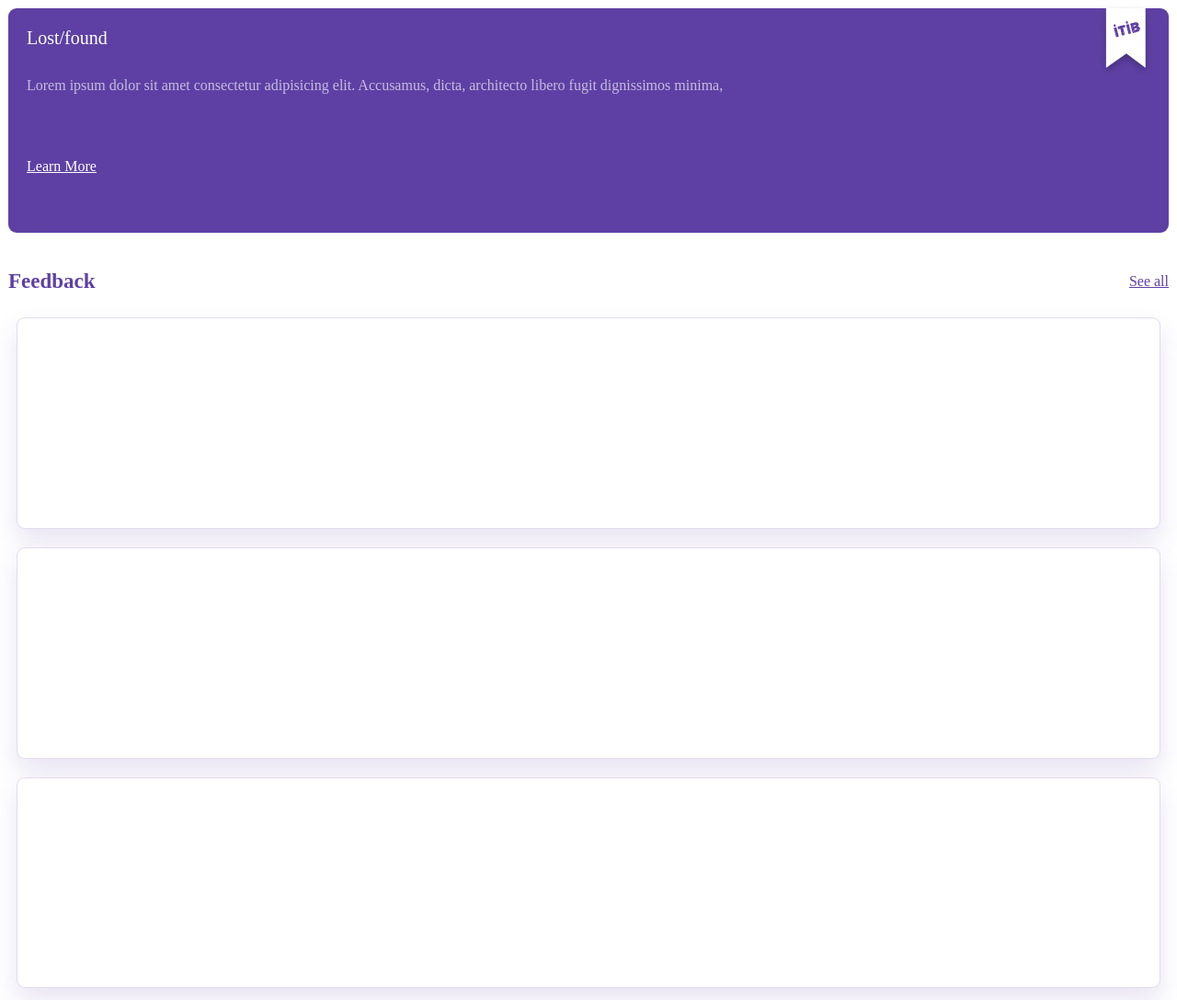
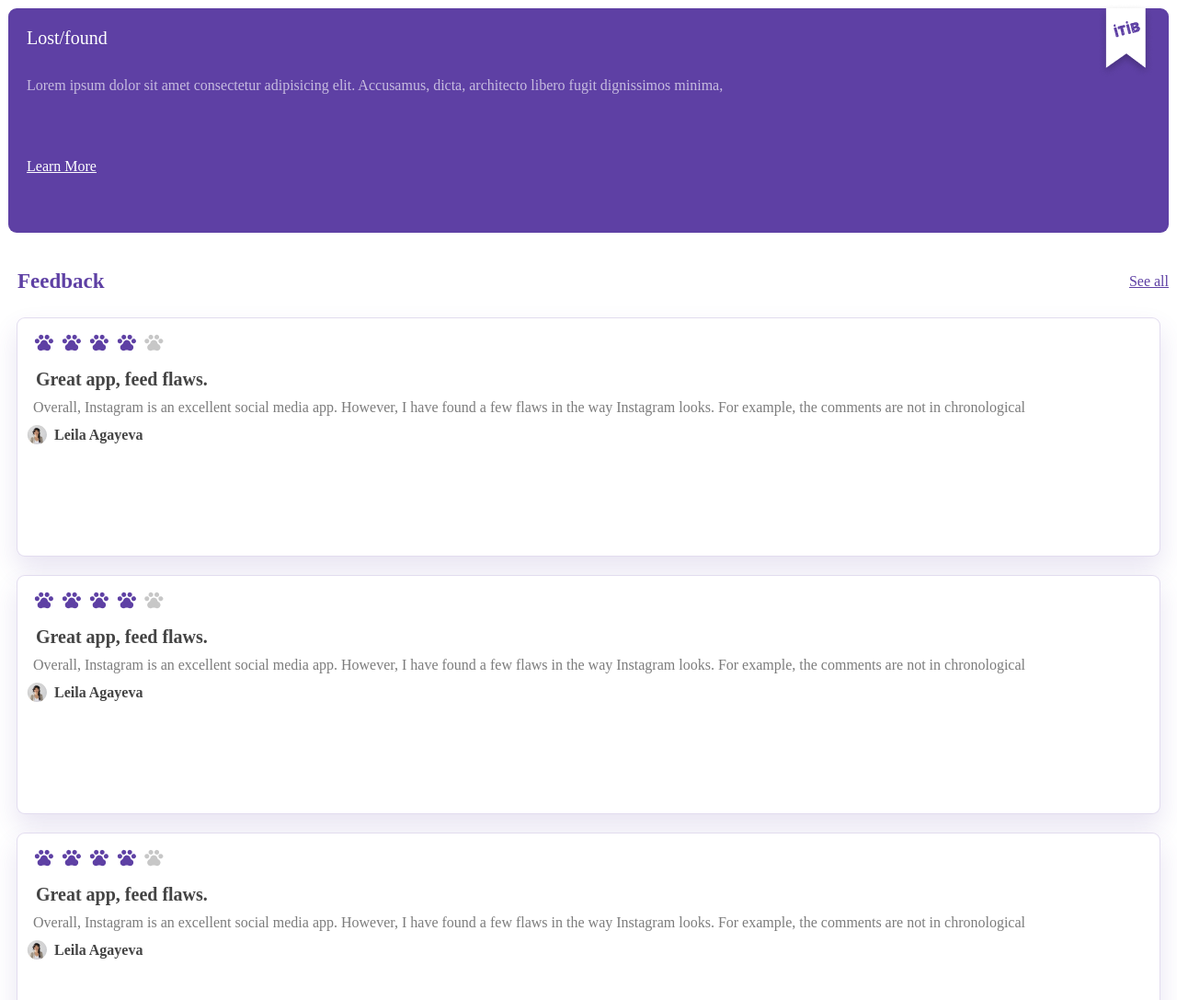
Before and after one commit to mujgangurbanova/pawcial, a website: page src/pages/index.html in a window 1280 px wide. Shown: the part 1713-2800 px from the top of the page at 92% size. Drawn offline with Linux system fonts and the light colour scheme; a web font is replaced by a local one.

Commit message:
finished

```diff
--- a/src/pages/index.html
+++ b/src/pages/index.html
@@ -19,6 +19,7 @@
     />
   </head>
   <body>
+    <header>
       <nav>
         <div class="nav-menu">
           <img src="../assets/images/logo.svg" alt="website-logo" />
@@ -29,6 +30,7 @@
           </div>
         </div>
       </nav>
+    </header>
     <div class="app-wrapper">
       <div class="download-app">
         <div class="app-container">
@@ -60,14 +62,14 @@
           <img class="map" src="../assets/images/map 1.png" alt="map" />
         </div> -->
       </div>
-      <div class="app-location">
+      <section class="app-location">
         <div class="add-location">
           <h1>Your location on Pawcial map</h1>
           <p>Veterenian,petshop, petfriendly restaurant</p>
           <button class="add-location-btn">Add Location</button>
         </div>
-      </div>
-      <div class="find-pet-wrapper">
+      </section>
+      <section class="find-pet-wrapper">
         <div class="find-pet-container">
           <h1>
             Find best <br />
@@ -76,9 +78,9 @@
           </h1>
           <img src="../assets/images/pet.png" alt="Pet find" />
         </div>
-      </div>
+      </section>
       <h1 class="category-title cat-feed">Categories</h1>
-      <div class="categories cards">
+      <section class="categories cards">
         <div class="child-categories items">
           <img src="../assets/images/help tag.png" alt="help tag" />
           <div class="categories-information">
@@ -112,25 +114,96 @@
             <a class="learn-more btn" href="">Learn More</a>
           </div>
         </div>
-      </div>
-      <div class="feedback">
+      </section>
+      <section class="feedback">
         <div class="feedback-header">
           <h1 class="feedback-title cat-feed">Feedback</h1>
-          <a  class="see-all btn" href="">See all</a>
+          <a class="see-all btn" href="">See all</a>
         </div>
         <div class="feedback-cards cards">
           <div class="card-items items">
-
+            <div class="icon-group">
+              <img src="../assets/images/pati.png" />
+              <img src="../assets/images/pati.png" />
+              <img src="../assets/images/pati.png" />
+              <img src="../assets/images/pati.png" />
+              <img src="../assets/images/pati2.png" />
+            </div>
+            <h3>Great app, feed flaws.</h3>
+            <div class="feedback-text">
+              <p>
+                Overall, Instagram is an excellent social media app. However, I
+                have found a few flaws in the way Instagram looks. For example,
+                the comments are not in chronological
+              </p>
+            </div>
+            <div class="person-feed">
+              <img src="../assets/images/ellipse.png" alt="person picture" />
+              <span>Leila Agayeva</span>
+            </div>
           </div>
           <div class="card-items items">
-
+            <div class="icon-group">
+              <img src="../assets/images/pati.png" />
+              <img src="../assets/images/pati.png" />
+              <img src="../assets/images/pati.png" />
+              <img src="../assets/images/pati.png" />
+              <img src="../assets/images/pati2.png" />
+            </div>
+            <h3>Great app, feed flaws.</h3>
+            <div class="feedback-text">
+              <p>
+                Overall, Instagram is an excellent social media app. However, I
+                have found a few flaws in the way Instagram looks. For example,
+                the comments are not in chronological
+              </p>
+            </div>
+            <div class="person-feed">
+              <img src="../assets/images/ellipse.png" alt="person picture" />
+              <span>Leila Agayeva</span>
+            </div>
           </div>
           <div class="card-items items">
-
+            <div class="icon-group">
+              <img src="../assets/images/pati.png" />
+              <img src="../assets/images/pati.png" />
+              <img src="../assets/images/pati.png" />
+              <img src="../assets/images/pati.png" />
+              <img src="../assets/images/pati2.png" />
+            </div>
+            <h3>Great app, feed flaws.</h3>
+            <div class="feedback-text">
+              <p>
+                Overall, Instagram is an excellent social media app. However, I
+                have found a few flaws in the way Instagram looks. For example,
+                the comments are not in chronological
+              </p>
+            </div>
+            <div class="person-feed">
+              <img src="../assets/images/ellipse.png" alt="person picture" />
+              <span>Leila Agayeva</span>
             </div>
           </div>
         </div>
+      </section>
     </div>
+    <footer>
+      <img class="web-logo"src="../assets/images/logo.svg" alt="website-logo" />
+      <img class="app-store app-store-icon" src="../assets/images/appstore.png" alt="download on the app store">
+      <div class="links">
+        <a href="">About us</a>
+        <a href="">Help</a>
+        <a href="">Privacy</a>
+        <a href="">Location</a>
+      </div>
+      <div class="social-icons">
+        <img src="../assets/images/facebook.png" alt="facebook">
+        <img src="../assets/images/instagram.png" alt="Instagram">
+        <img src="../assets/images/skype.png" alt="skype">
+        <img src="../assets/images/skypebird.png" >
+        <img src="../assets/images/linkedin.png" alt="linkedin" >
+      </div>
+    </footer>
     <script src="../javascript/index.js"></script>
   </body>
 </html>
--- a/src/styles/index.css
+++ b/src/styles/index.css
@@ -9,6 +9,8 @@
 * {
     margin: 0;
     padding: 0;
+    font-family: 'Hyundai Sans Head Office';
+
 }
 
 *,
@@ -164,7 +166,6 @@ blockquote {
 
 .category-title {
     margin-bottom: 10px;
-    margin-left: 10px;
 }
 
 .child-categories {
@@ -233,6 +234,8 @@ blockquote {
     color: var(--primaryColor);
     font-size: 23px;
     font-weight: bold;
+    margin-left: 10px;
+
 }
 
 .cards {
@@ -253,14 +256,93 @@ blockquote {
     background-color: #ffff;
     border: 1.82339px solid rgba(94, 64, 164, 0.18);
     box-shadow: 0px 13.6754px 27.3508px rgba(94, 64, 164, 0.14);
-    height: 229.75px;
+    height: 260px;
 }
 
-.app-group{
+.card-items:last-child {
+    margin-bottom: 40px;
+}
+
+.app-group {
     position: relative;
     min-height: 400px;
 }
 
-.app-group img{
+.app-group img {
     position: absolute;
 }
+
+.icon-group {
+    margin: 17px 0 15px 18px;
+}
+
+.icon-group img:not(:last-child) {
+    margin-right: 5px;
+}
+
+.card-items h3 {
+    color: #444444;
+    font-size: 20px;
+    font-family: inherit;
+    margin-left: 20px;
+}
+
+.feedback-text {
+    padding: 10px 17px;
+    color: #7C7C7C;
+}
+
+.person-feed {
+    display: flex;
+    align-items: center;
+    margin-left: 10px;
+}
+
+.person-feed img {
+    margin-right: 8px;
+}
+
+.person-feed span {
+    color: #444444;
+    font-weight: bold;
+}
+
+
+footer {
+    padding: 10px 20px 100px 20px;}
+
+footer .app-store-icon {
+    display: block;
+    margin-bottom: 40px;
+}
+
+footer .web-logo {
+    margin-bottom: 30px;
+}
+
+.links {
+    display: grid;
+    grid-template-columns: repeat(2, 1fr);
+    gap: 30px;
+    margin-bottom: 50px;
+}
+
+.links a {
+    text-decoration: none;
+    font-weight: bold;
+    font-size: 1.125rem;
+}
+
+footer .social-icons {
+    display: flex;
+    align-items: center;
+    justify-content: space-between;
+}
+
+.social-icons img:nth-child(3){
+    position: relative;
+}
+.social-icons img:nth-child(4){
+    position: absolute;
+    left: 231px;
+}
```
Also changed, not shown: src/assets/images/ellipse.png (added), src/assets/images/pati.png (added), src/assets/images/pati2.png (added). Lines whose indentation alone changed are shown as unchanged.
